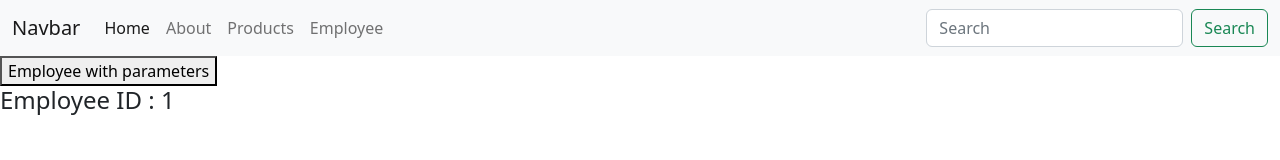
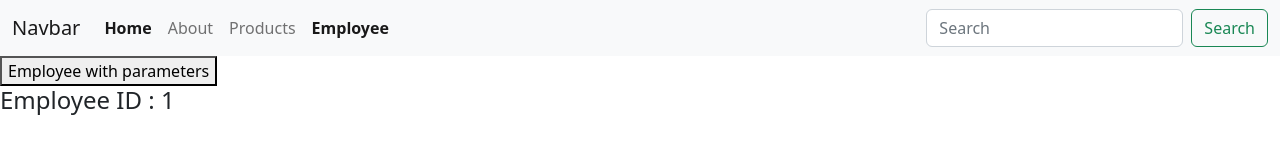
Before and after one commit to arwebcs/Angular-practise, an Angular app: page /employee/1 in a window 1280 px wide. Shown: the top 160 px of the page. Built offline with nearby package versions, Linux system fonts and the light colour scheme.

Commit message:
employee component changed slightly

```diff
--- a/src/app/app.module.ts
+++ b/src/app/app.module.ts
@@ -1,13 +1,13 @@
 import { NgModule } from '@angular/core';
 import { BrowserModule } from '@angular/platform-browser';
+import { RouterModule, Routes } from '@angular/router';
+import { FormsModule } from '@angular/forms';
 
 import { AppComponent } from './app.component';
 import { NavBarComponent } from './nav-bar/nav-bar.component';
 import { HomeComponent } from './home/home.component';
 import { AboutComponent } from './about/about.component';
 import { ProductsComponent } from './products/products.component';
-import { RouterModule, Routes } from '@angular/router';
-import { FormsModule } from '@angular/forms';
 import { ProductEntryComponent } from './products/product-entry/product-entry.component';
 import { ProductListComponent } from './products/product-list/product-list.component';
 import { EmployeeComponent } from './employee/employee.component';
--- a/src/app/employee/employee.component.ts
+++ b/src/app/employee/employee.component.ts
@@ -28,6 +28,9 @@ export class EmployeeComponent implements OnInit, OnDestroy {
     this.router.navigate(['employee/1']);
   }
   nextID() {
+    if (isNaN(this.employeeID)) {
+      this.employeeID = 0;
+    }
     let urlId = +this.employeeID + 1;
     this.router.navigate(['employee', urlId]);
   }
--- a/src/app/nav-bar/nav-bar.component.css
+++ b/src/app/nav-bar/nav-bar.component.css
@@ -0,0 +1,3 @@
+.active{
+  font-weight: bolder;
+}
--- a/src/app/nav-bar/nav-bar.component.html
+++ b/src/app/nav-bar/nav-bar.component.html
@@ -11,13 +11,13 @@
           <a class="nav-link active" aria-current="page" routerLink="" routerLinkActive="active" [routerLinkActiveOptions]="{exact:true}">Home</a>
         </li>
         <li class="nav-item">
-          <a class="nav-link" [routerLink]="'about'">About</a>
+          <a class="nav-link" [routerLink]="'about'" routerLinkActive="active">About</a>
         </li>
         <li class="nav-item">
-          <a class="nav-link" routerLink="product">Products</a>
+          <a class="nav-link" routerLink="product" routerLinkActive="active">Products</a>
         </li>
         <li class="nav-item">
-          <a class="nav-link" routerLink="employee">Employee</a>
+          <a class="nav-link" routerLink="employee" routerLinkActive="active">Employee</a>
         </li>
       </ul>
       <form class="d-flex" role="search">
```
Also changed, not shown: 1 other file (tests, documents, lock files or other folders).
